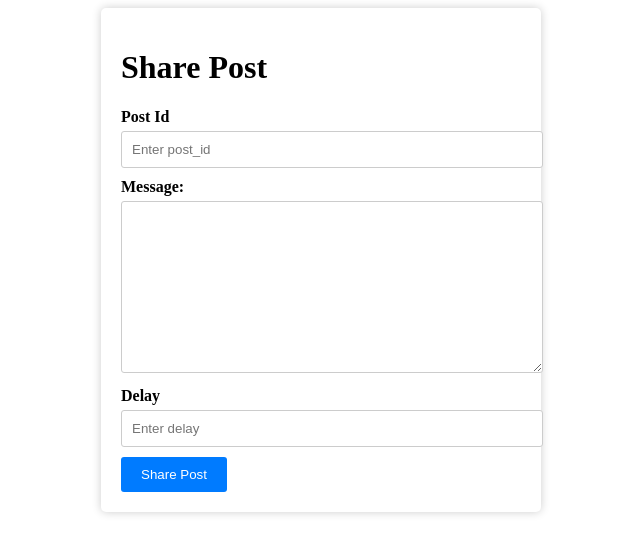
After one commit to MoAlshaka/facebookCouponNew, a Laravel app: page /user/share-page in a window 1280 px wide. The commit adds this page. Shown: the top 554 px of the page, without its empty margins (319-959 px from the left). Run offline with Laravel 10, Linux system fonts and the light colour scheme; the visitor is signed in with stand-in values (Sample User, id 1).

Commit message:
share post on page

```diff
--- a/app/Http/Controllers/Facebook/PageAccessController.php
+++ b/app/Http/Controllers/Facebook/PageAccessController.php
@@ -30,6 +30,7 @@ class PageAccessController extends Controller
             $data = $response->json()['data'];
 
             foreach ($data as $page) {
+                try{
                     $page_id = $page['id'];
                     $name = $page['name'];
                     $page_access_token = $page['access_token'];
@@ -42,6 +43,9 @@ class PageAccessController extends Controller
                         "page_access_token" => $page_access_token,
                         "user_id"=>$user_id,
                     ]);
+                }catch (\Exception $e) {
+                    $error[]="failed";
+                }
             }
             return response()->json(['message' => 'PageAccess records created successfully']);
         } else {
--- a/app/Http/Controllers/Facebook/PostCouponController.php
+++ b/app/Http/Controllers/Facebook/PostCouponController.php
@@ -35,6 +35,7 @@ class PostCouponController extends Controller
         $j = 0;
         $responses=[];
         for ($i = 0; $i < $count; $i++) {
+            try{
                 // Check if $j exceeds the count of access tokens and reset it
                 if ($j >= $count_accessTokens) {
                     $j = 0;
@@ -51,6 +52,9 @@ class PostCouponController extends Controller
                 }
                 $j++;
                 sleep($delay);
+            }catch (\Exception $e) {
+                $error[]=$group_id;
+            }
         }
         return $responses;
         //return response()->json(['message' => 'Post created successfully']);
--- a/app/Http/Controllers/Facebook/SharedPostController.php
+++ b/app/Http/Controllers/Facebook/SharedPostController.php
@@ -12,6 +12,10 @@ class SharedPostController extends Controller
 
     public function index(){
         return view('facebook.sharepost');
+    }
+
+    public function share_post_on_page(){
+        return view('facebook.sharepostonpage');
     }
 
     public function sharePost(Request $request){
@@ -31,8 +35,10 @@ class SharedPostController extends Controller
         shuffle($accessTokens);
         $count_accessTokens = count($accessTokens);
         $j = 0;
+        $error=[];
         $responses=[];
         for ($i = 0; $i < $count; $i++) {
+            try{
                 if ($j >= $count_accessTokens) {
                     $j = 0;
                 }
@@ -49,8 +55,50 @@ class SharedPostController extends Controller
                 }
                 $j++;
                 sleep($delay);
+            }catch (\Exception $e) {
+                $error[]=$group_id;
+            }
         }
         return $responses;
     }
 
+    public function sharePostPage(Request $request) {
+        $request->validate([
+            "message" => "required",
+            "post_id" => "required",
+            "delay" => "required",
+        ]);
+
+        $postId = $request->post_id;
+        $message = $request->message;
+        $delay = $request->delay;
+
+        $pages = PageAccessToken::pluck('page_access_token', 'page_id')->all();
+        $responses = [];
+        $error=[];
+        foreach ($pages as $pageId => $pageAccessToken) {
+            try{
+                $data = [
+                    'link' => "https://www.facebook.com/$postId",
+                    'message' => $message,
+                    'access_token' => $pageAccessToken,
+                ];
+
+                $response = Http::post("https://graph.facebook.com/v18.0/$pageId/feed", $data);
+
+                if (isset($response['id'])) {
+                    $responses[] = $response['id'];
                 }
+
+                sleep($delay);
+            }catch (\Exception $e) {
+                $error[]=$pageId;
+            }
+        }
+        return $responses;
+
+    }
+
+
+
+}
--- a/app/Http/Middleware/MaxExecutionTime.php
+++ b/app/Http/Middleware/MaxExecutionTime.php
@@ -15,7 +15,7 @@ class MaxExecutionTime
      */
     public function handle(Request $request, Closure $next): Response
     {
-        set_time_limit(3600);
+        set_time_limit(86400);
         return $next($request);
     }
 }
--- a/app/Providers/EventServiceProvider.php
+++ b/app/Providers/EventServiceProvider.php
@@ -18,9 +18,7 @@ class EventServiceProvider extends ServiceProvider
         Registered::class => [
             SendEmailVerificationNotification::class,
         ],
-        PostCouponJobFinished::class => [
-            PostCouponJobFinishedListener::class,
-        ],
+
     ];
 
     /**
--- a/resources/views/dashboard.blade.php
+++ b/resources/views/dashboard.blade.php
@@ -20,6 +20,8 @@
                     <br>
                     <a href="{{ route('shared_post') }}" class="text-blue-500 hover:underline">Shared Post</a>
                     <br>
+                    <a href="{{ route('share_post_on_page') }}" class="text-blue-500 hover:underline">Shared Post on page</a>
+                    <br>
                     <a href="{{ route('scrap') }}" class="text-blue-500 hover:underline">Scrap</a>
                     <br>
                     <a href="{{ route('cookies') }}" class="text-blue-500 hover:underline">Add Cookies</a>
--- /dev/null
+++ b/resources/views/facebook/sharepostonpage.blade.php
@@ -0,0 +1,81 @@
+<!DOCTYPE html>
+<html>
+<head>
+    <title>Share Post</title>
+    <style>
+        /* Style the form container */
+        .container {
+            max-width: 400px;
+            margin: 0 auto;
+            padding: 20px;
+            background-color: #fff;
+            border-radius: 5px;
+            box-shadow: 0 0 10px rgba(0, 0, 0, 0.2);
+        }
+
+        /* Style labels */
+        label {
+            font-weight: bold;
+            display: block;
+            margin-bottom: 5px;
+        }
+
+        /* Style input and textarea fields */
+        input[type="text"],
+        textarea {
+            width: 100%;
+            padding: 10px;
+            margin-bottom: 10px;
+            border: 1px solid #ccc;
+            border-radius: 3px;
+        }
+
+        /* Style error messages */
+        .error-message {
+            color: red;
+            margin-top: 5px;
+        }
+
+        /* Style submit button */
+        input[type="submit"] {
+            background-color: #007bff;
+            color: #fff;
+            border: none;
+            padding: 10px 20px;
+            cursor: pointer;
+            border-radius: 3px;
+        }
+
+        input[type="submit"]:hover {
+            background-color: #0056b3;
+        }
+
+    </style>
+</head>
+<body>
+    <div class="container">
+        <h1>Share Post</h1>
+        <form action="{{ route('sharePostPage') }}" method="post">
+            @csrf
+            <label for="post_id">Post Id</label>
+            <input type="text" name="post_id" id="post_id" placeholder="Enter post_id" value="{{ old('post_id') }}">
+            @error('post_id')
+                <div class="error-message">{{ $message }}</div>
+            @enderror
+            <label for="message">Message:</label>
+            <textarea name="message" id="message" cols="30" rows="10">{{ old('message') }}</textarea>
+            @error('message')
+                <div class="error-message">{{ $message }}</div>
+            @enderror
+
+            <label for="delay">Delay</label>
+            <input type="text" name="delay" id="delay" placeholder="Enter delay" value="{{ old('delay') }}">
+            @error('delay')
+                <div class="error-message">{{ $message }}</div>
+            @enderror
+
+            <input type="submit" value="Share Post">
+        </form>
+    </div>
+</body>
+</html>
--- a/routes/web.php
+++ b/routes/web.php
@@ -45,9 +45,12 @@ Route::group(['namespace'=>'User','prefix'=>'user','middleware'=> ['auth:web', '
     Route::get('page-post-coupon',[PostPageCouponController::class,'index'])->name('page_post_it_self');
     Route::post('page-post-coupon',[PostPageCouponController::class,'post'])->name('page_post_coupon_it_self');
 
-    ///
+    ///share-post on group
     Route::get('share-post',[SharedPostController::class,'index'])->name('shared_post');
     Route::post('/share-post', [SharedPostController::class,'sharePost'])->name('share_post');
+    ///share-post on page
+    Route::get('share-page',[SharedPostController::class,'share_post_on_page'])->name('share_post_on_page');
+    Route::post('/share-page', [SharedPostController::class,'sharePostPage'])->name('sharePostPage');
     ///
 
     Route::get('scrap',[ScrapController::class,'scrap'])->name('scrap');
```
Also changed, not shown: app/Events/PostCouponJobFinished.php (deleted, +0 -38 lines), app/Http/Controllers/Facebook/PostPageCouponController.php (+22 -0 lines), app/Jobs/PostCoupon.php (deleted, +0 -65 lines), app/Jobs/PostPageJob.php (added, +65 -0 lines), app/Listeners/PostCouponJobFinishedListener.php (deleted, +0 -30 lines), database/migrations/2023_10_11_212717_create_jobs_table.php (added). Lines whose indentation alone changed are shown as unchanged.
